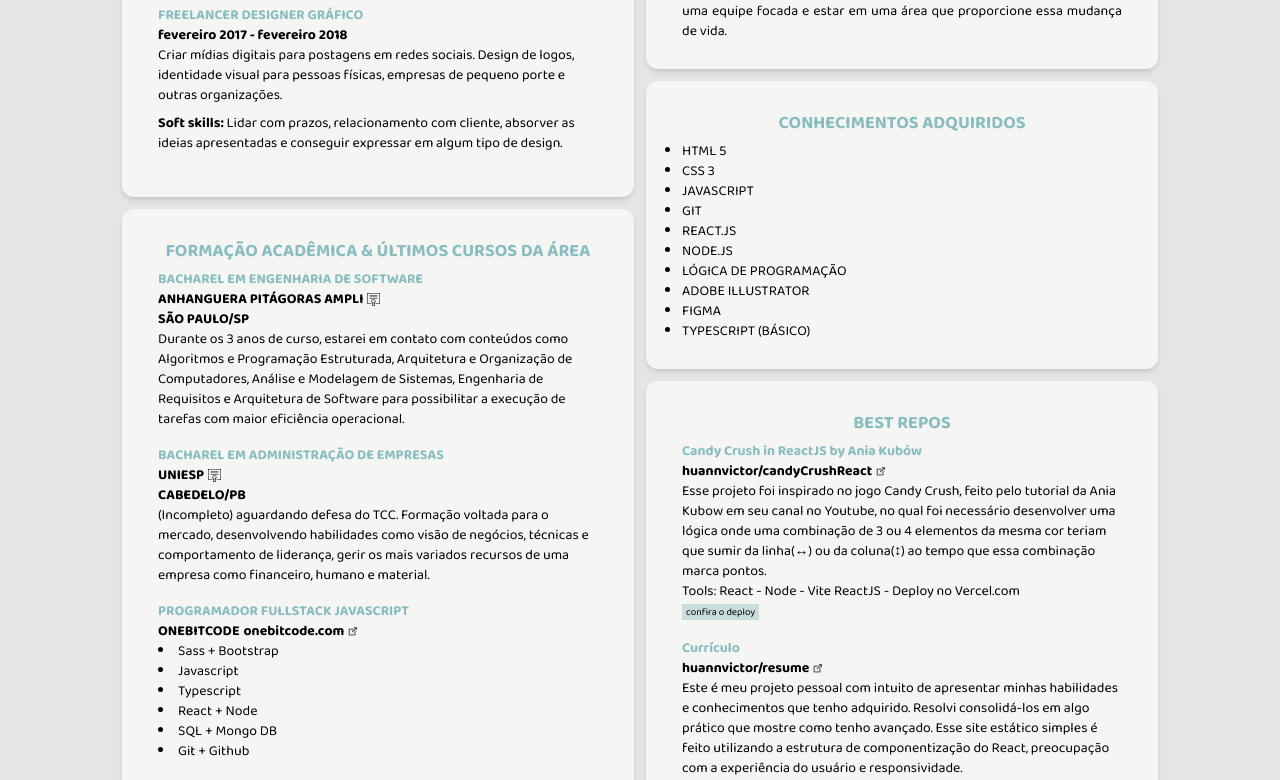
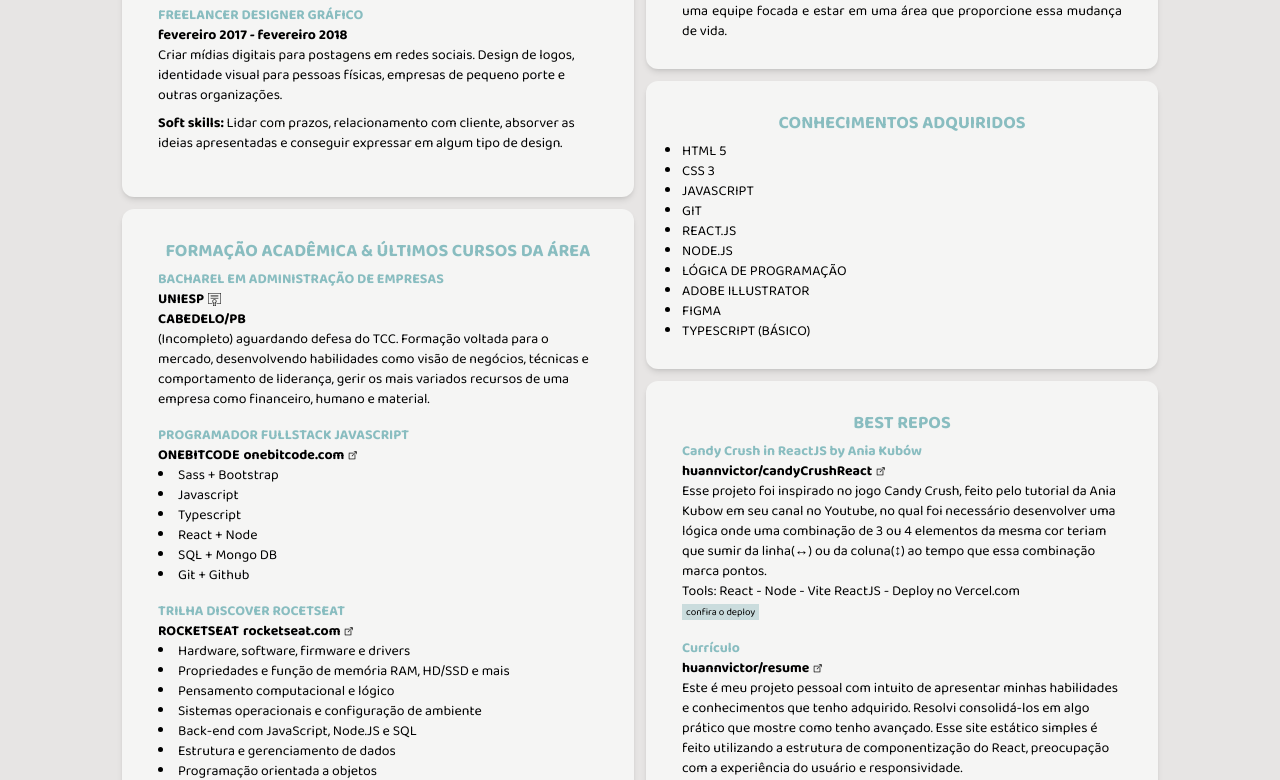
Before and after one commit to huannvictor/curriculo, a React (Create React App) app: page / in a window 1280 px wide. Shown: the part 473-1253 px from the top of the page. Built offline with nearby package versions, Linux system fonts and the light colour scheme.

Commit message:
excuída curso de engenharia de software

```diff
--- a/src/components/Studies/content.js
+++ b/src/components/Studies/content.js
@@ -4,9 +4,8 @@
 //   place:"",
 //   subject:""
 // }
-
-export const studies = {
-  softwareEngineer: {
+/*
+softwareEngineer: {
     title: "BACHAREL EM ENGENHARIA DE SOFTWARE",
     entity: "ANHANGUERA PITÁGORAS AMPLI",
     place: "SÃO PAULO/SP",
@@ -14,7 +13,9 @@ export const studies = {
     link: "https://drive.google.com/file/d/1cjcEADNPj4I5Q-4wKnw3PKYZYNP2BL4v/view?usp=sharing",
     subject:
       "Durante os 3 anos de curso, estarei em contato com conteúdos como Algoritmos e Programação Estruturada, Arquitetura e Organização de Computadores, Análise e Modelagem de Sistemas, Engenharia de Requisitos e Arquitetura de Software para possibilitar a execução de tarefas com maior eficiência operacional.",
-  },
+  },*/
+
+export const studies = {
   managementBachelor: {
     title: "BACHAREL EM ADMINISTRAÇÃO DE EMPRESAS",
     entity: "UNIESP",
```
